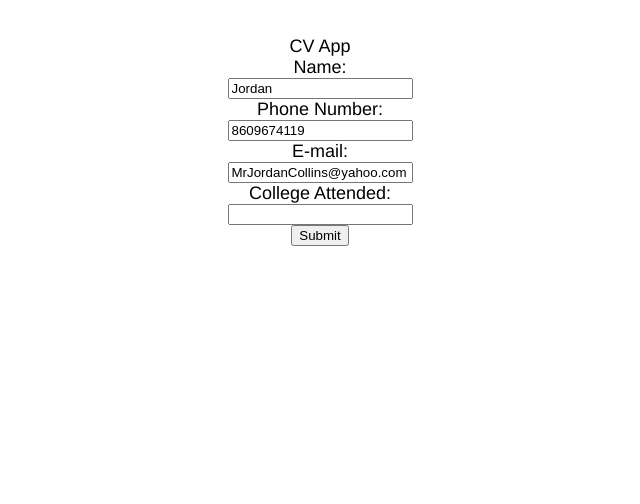
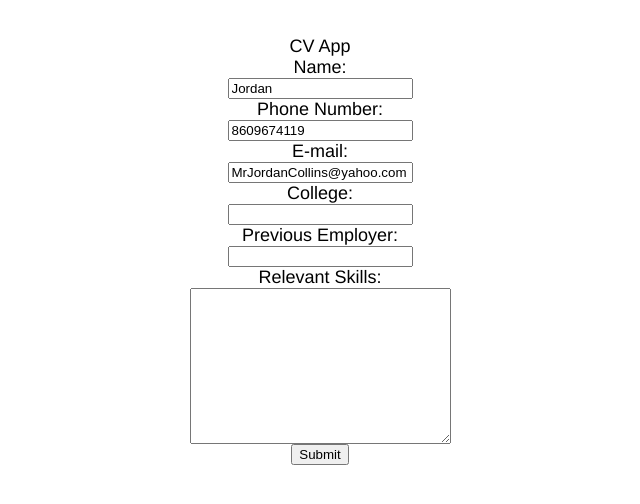
Before and after one commit to Shin-Issei/CVFormApp, a React (Create React App) app: page / in a window 1280 px wide. Shown: the top 504 px of the page, without its empty margins (320-960 px from the left). Built offline with nearby package versions, Linux system fonts and the light colour scheme.

Commit message:
Form has input for past jobs and relevant skills

```diff
--- a/src/components/App.js
+++ b/src/components/App.js
@@ -39,7 +39,6 @@ class App extends React.Component {
   render() {
     if (this.state.mode === "Display") {
       return (
-        // Replace with dedicated display component
         <div id="main">
           CV App
           <Display
@@ -47,6 +46,8 @@ class App extends React.Component {
             phone={this.state.phone}
             email={this.state.email}
             education={this.state.education}
+            prevJobs={this.state.prevJobs}
+            skills={this.state.skills}
           />
           <button onClick={this.editMode}>Edit</button>
         </div>
@@ -74,10 +75,24 @@ class App extends React.Component {
             value={this.state.email}
             onChange={this.updateReactState}
           />
-          <label>College Attended: </label>
+          <label>College: </label>
           <input
             name="education"
             value={this.state.education}
+            onChange={this.updateReactState}
+          />
+          <label>Previous Employer: </label>
+          <input
+            name="prevJobs"
+            value={this.state.prevJobs}
+            onChange={this.updateReactState}
+          />
+          <label>Relevant Skills: </label>
+          <textarea
+          rows="10"
+          cols="30"
+            name="skills"
+            value={this.state.skills}
             onChange={this.updateReactState}
           />
           <button onClick={this.displayMode}>Submit</button>
--- a/src/components/Display.js
+++ b/src/components/Display.js
@@ -1,15 +1,14 @@
-
-
 function Display(props) {
-
   return (
     <div className="Display">
-        Contact Information
+      <p className="section"> Contact Information</p>
       <div>Name: {props.name}</div>
       <div>Phone: {props.phone}</div>
       <div>E-mail: {props.email}</div>
-      Educational Experience
+      <p className="section"> Educational Experience </p>
       <div>College: {props.education}</div>
+      <div>Previous Jobs: {props.prevJobs}</div>
+      <div>Relevant Skills: <p id="skill-section">{props.skills}</p></div>
     </div>
   );
 }
```
